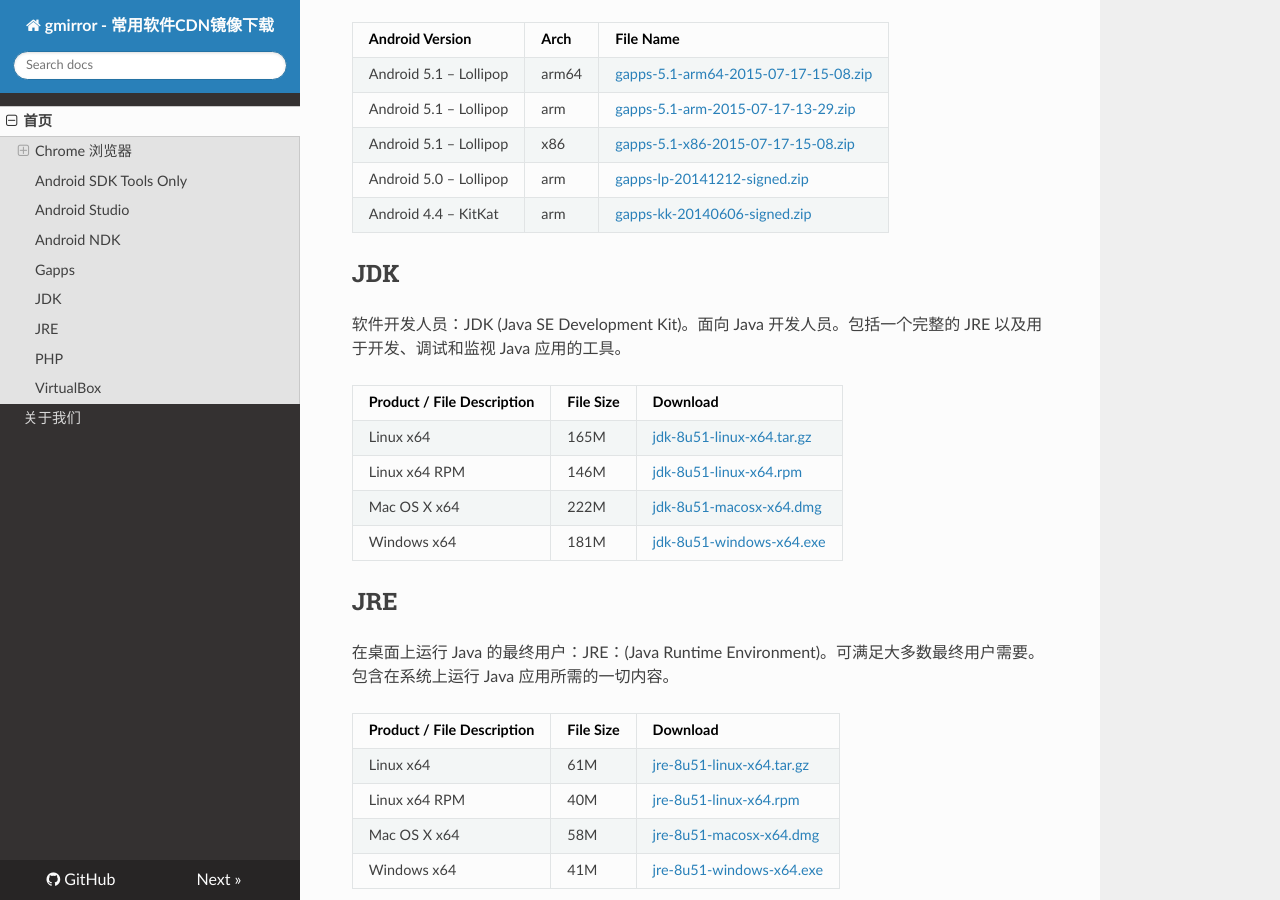
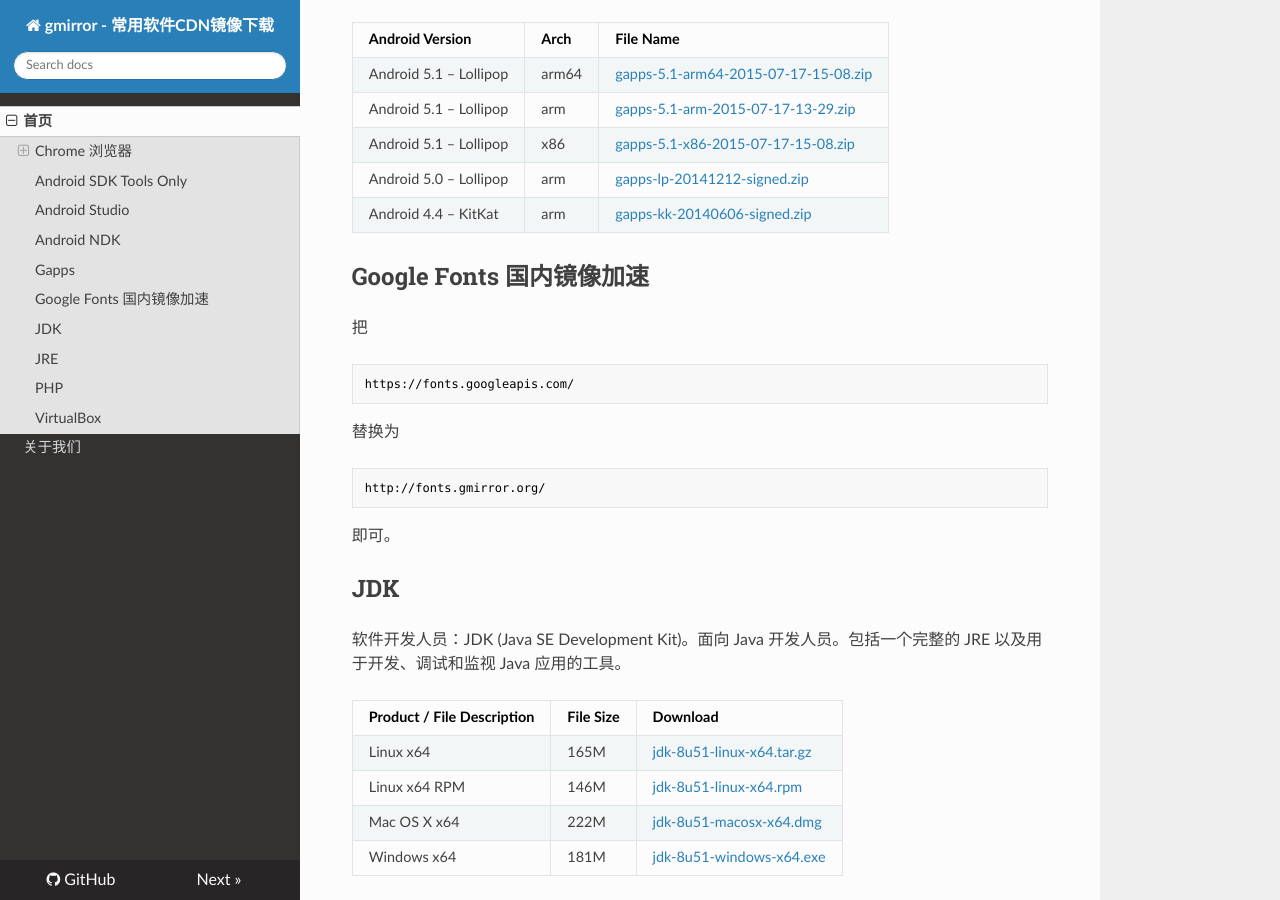
Before and after one commit to sinkcup/gmirror-portal, an MkDocs documentation site: the page built from docs/index.md, in a window 1280 px wide and 900 px high, scrolled down 1959 px. Built offline with MkDocs 1.6.1, drawn with Linux system fonts in a browser that asks for light colours; nearby versions of some CDN libraries; old or Windows-style settings are respelled for this version of MkDocs.

Commit message:
new: google fonts china mirror

````diff
--- a/docs/index.md
+++ b/docs/index.md
@@ -69,6 +69,22 @@ Android 5.1 – Lollipop | x86 | [gapps-5.1-x86-2015-07-17-15-08.zip](http://dl.
 Android 5.0 – Lollipop | arm | [gapps-lp-20141212-signed.zip](http://dl.gmirror.org/gapps/gapps-lp-20141212-signed.zip)
 Android 4.4 – KitKat | arm | [gapps-kk-20140606-signed.zip](http://dl.gmirror.org/gapps/gapps-kk-20140606-signed.zip)
 
+## Google Fonts 国内镜像加速
+
+把
+
+```
+https://fonts.googleapis.com/
+```
+
+替换为
+
+```
+http://fonts.gmirror.org/
+```
+
+即可。
+
 ## JDK
 
 软件开发人员：JDK (Java SE Development Kit)。面向 Java 开发人员。包括一个完整的 JRE 以及用于开发、调试和监视 Java 应用的工具。
````
